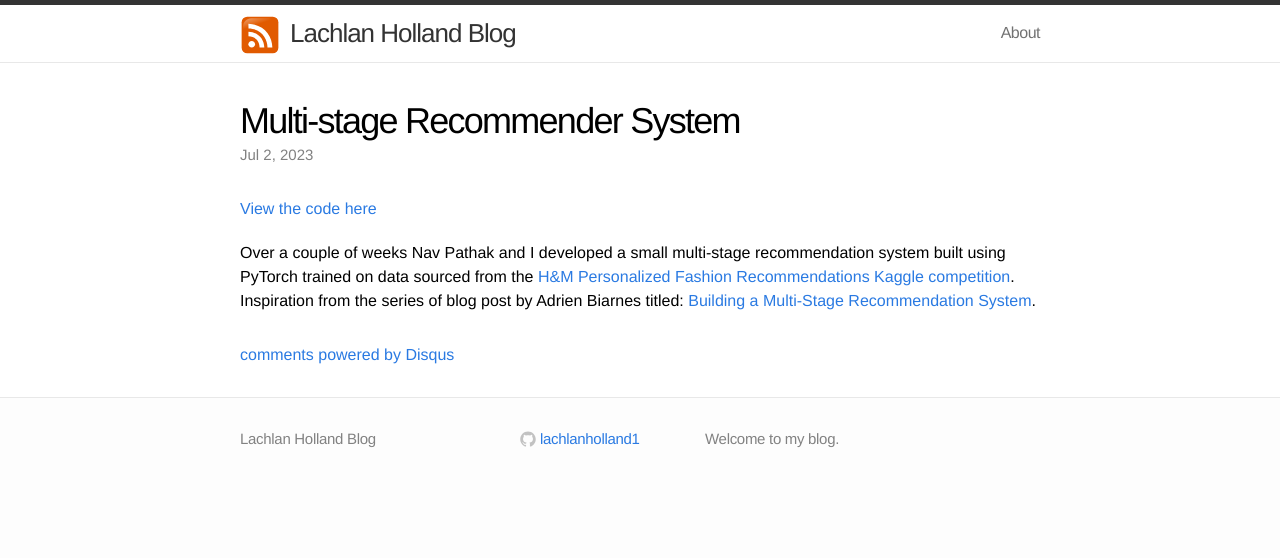
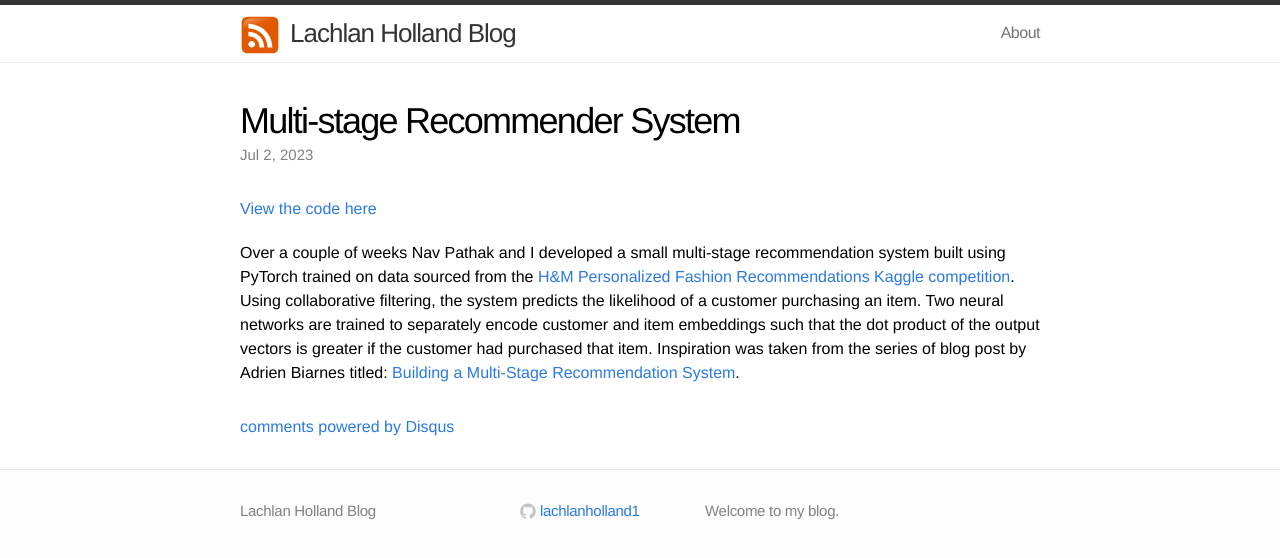
Before and after one commit to lachlanholland1/lachlan-holland-blog, a Jekyll site: the page built from _posts/2023-07-02-multi-stage-recommender-system.markdown, in a window 1280 px wide. Shown: the top 558 px of the page. Built offline with Jekyll 4.4.1, drawn with Linux system fonts in a browser that asks for light colours; comment, search, counter and statistics services are not loaded.

Commit message:
update to 2023-07-02-multi-stage-recommender-system

```diff
--- a/_posts/2023-07-02-multi-stage-recommender-system.markdown
+++ b/_posts/2023-07-02-multi-stage-recommender-system.markdown
@@ -7,4 +7,4 @@ date:   2023-07-02 19:42:35 +1000
 ---
 <a href="https://github.com/lachlanholland1/multi-stage-recommender">View the code here</a>
 
-Over a couple of weeks Nav Pathak and I developed a small multi-stage recommendation system built using PyTorch trained on data sourced from the <a href="https://www.kaggle.com/c/h-and-m-personalized-fashion-recommendations">H&M Personalized Fashion Recommendations Kaggle competition</a>. Inspiration from the series of blog post by Adrien Biarnes titled: <a href="https://medium.com/mlearning-ai/building-a-multi-stage-recommendation-system-part-1-1-95961ccf3dd8">Building a Multi-Stage Recommendation System</a>.
+Over a couple of weeks Nav Pathak and I developed a small multi-stage recommendation system built using PyTorch trained on data sourced from the <a href="https://www.kaggle.com/c/h-and-m-personalized-fashion-recommendations">H&M Personalized Fashion Recommendations Kaggle competition</a>. Using collaborative filtering, the system predicts the likelihood of a customer purchasing an item. Two neural networks are trained to separately encode customer and item embeddings such that the dot product of the output vectors is greater if the customer had purchased that item. Inspiration was taken from the series of blog post by Adrien Biarnes titled: <a href="https://medium.com/mlearning-ai/building-a-multi-stage-recommendation-system-part-1-1-95961ccf3dd8">Building a Multi-Stage Recommendation System</a>.
```
